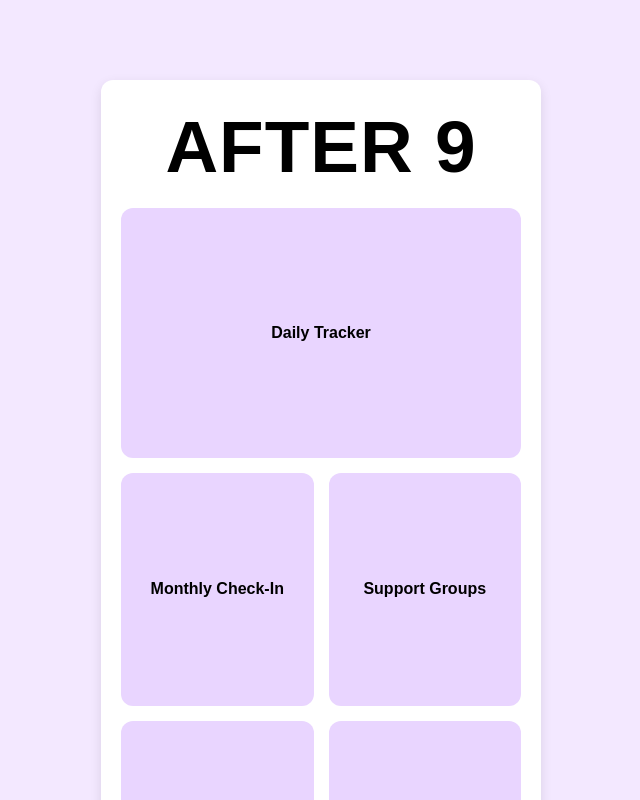
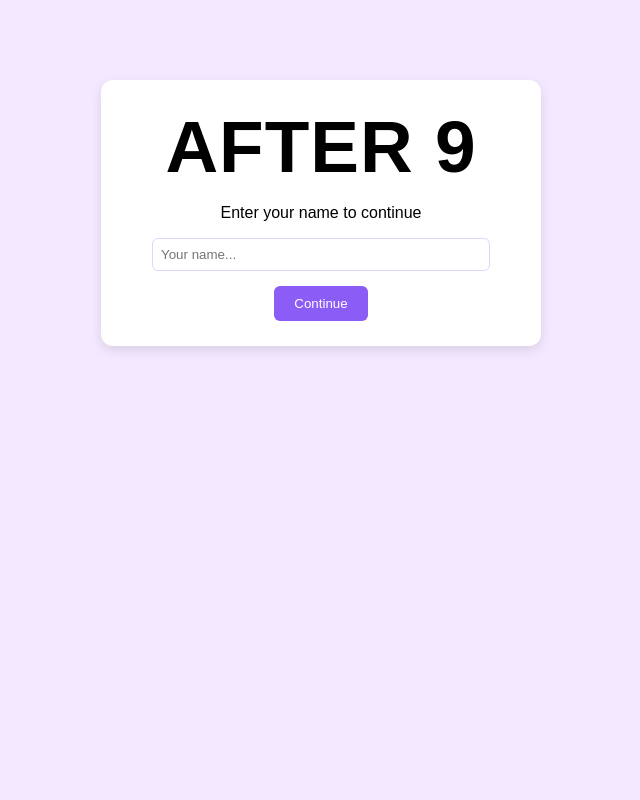
Before and after one commit to ainharamk/hackathon-, a React (Create React App) app: page / in a window 1280 px wide. Shown: the top 800 px of the page, without its empty margins (319-959 px from the left). Built offline with nearby package versions, Linux system fonts and the light colour scheme.

Commit message:
testing login

```diff
--- a/src/App.js
+++ b/src/App.js
@@ -2,6 +2,37 @@ import React, { useState, useEffect } from "react";
 import "./App.css";
 
 function App() {
+
+  const [user, setUser] = useState(() => localStorage.getItem("currentUser") || null);
+  const [inputName, setInputName] = useState("");
+
+  const handleLogin = () => {
+    if (!inputName.trim()) return;
+    localStorage.setItem("currentUser", inputName.trim());
+    setUser(inputName.trim());
+  };
+
+  const handleLogout = () => {
+    localStorage.removeItem("currentUser");
+    setUser(null);
+  };
+
+  if (!user) {
+    return (
+      <div className="container">
+        <h1 className="app-title">AFTER 9</h1>
+        <p>Enter your name to continue</p>
+        <input
+          placeholder="Your name..."
+          value={inputName}
+          onChange={(e) => setInputName(e.target.value)}
+          style={{ padding: "8px", borderRadius: "6px", border: "1px solid #ddd6fe", width: "80%" }}
+        />
+        <button className="main-btn" onClick={handleLogin}>Continue</button>
+      </div>
+    );
+  }
+
   const [page, setPage] = useState("home");
   const [mood, setMood] = useState(null);
   const [sleep, setSleep] = useState(null);
@@ -10,7 +41,7 @@ function App() {
 
     // Load last saved log on app start
     useEffect(() => {
-      const saved = localStorage.getItem("dailyLog");
+      const saved = localStorage.getItem(`${user}_dailyLog`);
       if (saved) {
         setLastLog(JSON.parse(saved));
       }
@@ -28,7 +59,7 @@ function App() {
           date: new Date().toLocaleDateString()
         };
 
-        localStorage.setItem("dailyLog", JSON.stringify(log));
+        localStorage.setItem(`${user}_dailyLog`, JSON.stringify(log));
         setLastLog(log);
         setPage("dailyResult");
       };
@@ -175,8 +206,8 @@ function App() {
         {
           question: "6. Things have been getting on top of me:",
           options: [
-            "Yes, most of the time I haven’t been able to cope at all",
-            "Yes, sometimes I haven’t been coping as well as usual",
+            "Yes, most of the time I haven't been able to cope at all",
+            "Yes, sometimes I haven't been coping as well as usual",
             "No, most of the time I have coped quite well",
             "No, I have been coping as well as ever"
           ]
@@ -316,7 +347,7 @@ const SupportGroup = () => {
   const [view, setView] = useState("menu");
 
   const [posts, setPosts] = useState(() => {
-    const saved = localStorage.getItem("supportPosts");
+    const saved = localStorage.getItem(`${user}_supportPosts`);
     return saved ? JSON.parse(saved) : [];
   });
 
@@ -325,7 +356,7 @@ const SupportGroup = () => {
 
   const savePosts = (updatedPosts) => {
     setPosts(updatedPosts);
-    localStorage.setItem("supportPosts", JSON.stringify(updatedPosts));
+    localStorage.setItem(`${user}_supportPosts`, JSON.stringify(updatedPosts));
   };
 
   const handlePostSubmit = () => {
@@ -775,6 +806,11 @@ const Information = () => {
         </div>
 
       </div>
+
+      <button className="main-btn" onClick={handleLogout} style={{ marginTop: "20px" }}>
+        Log Out
+      </button>
+
       </div>
     );
 
```
